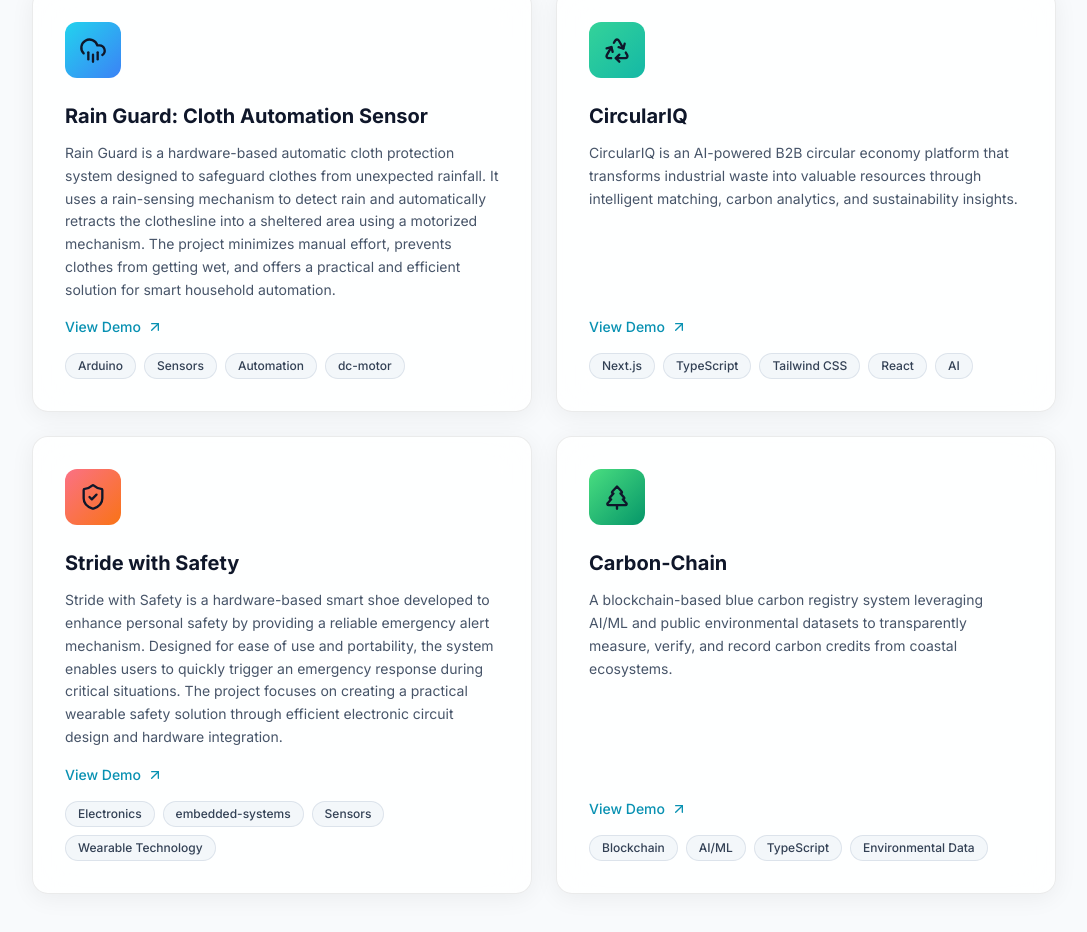
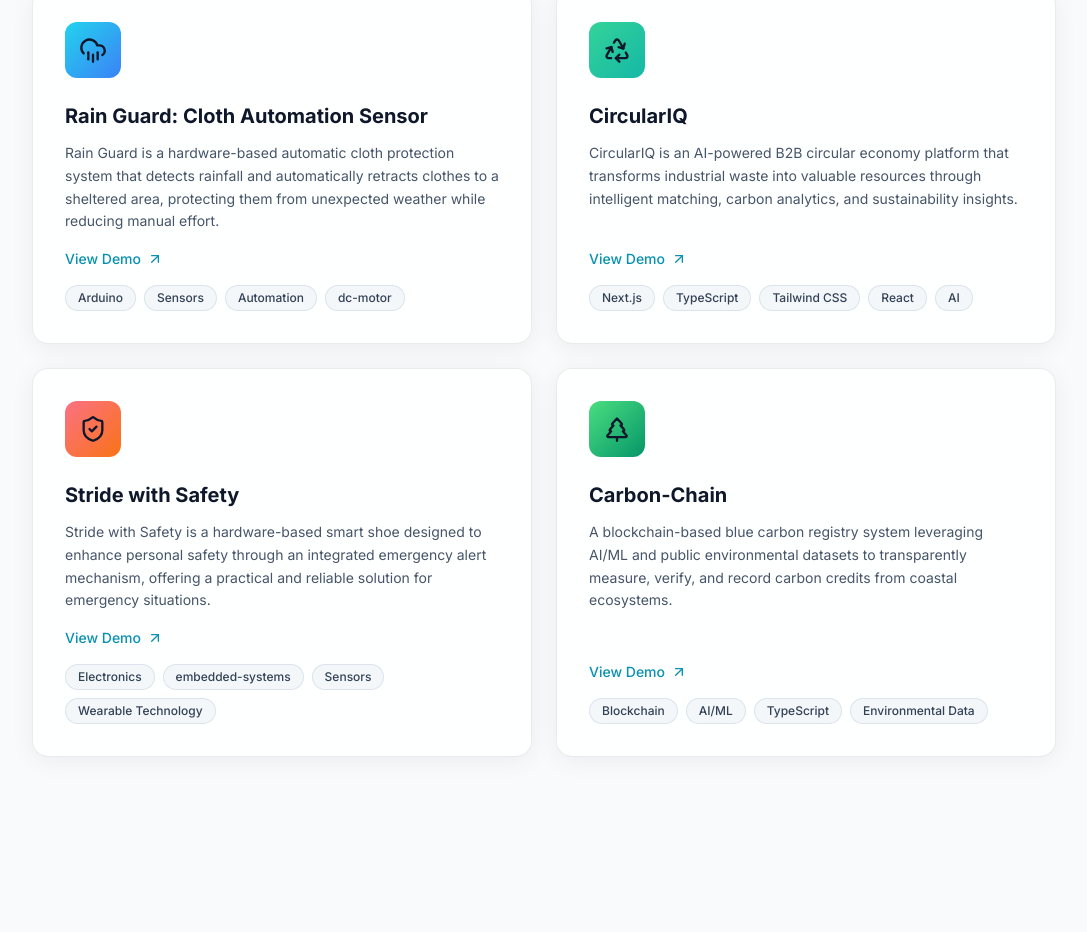
Before and after one commit to priyanka02072006/Portfolio, a React (Vite) app: page / in a window 1280 px wide. Shown: the part 4912-5844 px from the top of the page, without its empty margins (96-1183 px from the left). Built offline with nearby package versions, Linux system fonts and the light colour scheme.

Commit message:
Update Projects.tsx

```diff
--- a/src/sections/Projects.tsx
+++ b/src/sections/Projects.tsx
@@ -6,7 +6,7 @@ import { useScrollReveal, useTilt } from '../hooks/useAnimations';
 const projects = [
   {
     title: 'Rain Guard: Cloth Automation Sensor',
-    description: 'Rain Guard is a hardware-based automatic cloth protection system designed to safeguard clothes from unexpected rainfall. It uses a rain-sensing mechanism to detect rain and automatically retracts the clothesline into a sheltered area using a motorized mechanism. The project minimizes manual effort, prevents clothes from getting wet, and offers a practical and efficient solution for smart household automation.',
+    description: 'Rain Guard is a hardware-based automatic cloth protection system that detects rainfall and automatically retracts clothes to a sheltered area, protecting them from unexpected weather while reducing manual effort.',
     tech: ['Arduino', 'Sensors', 'Automation', 'dc-motor'],
     icon: CloudRain,
     color: 'from-cyan-400 to-blue-500',
@@ -22,7 +22,7 @@ const projects = [
   },
   {
     title: 'Stride with Safety',
-    description: 'Stride with Safety is a hardware-based smart shoe developed to enhance personal safety by providing a reliable emergency alert mechanism. Designed for ease of use and portability, the system enables users to quickly trigger an emergency response during critical situations. The project focuses on creating a practical wearable safety solution through efficient electronic circuit design and hardware integration.',
+    description: 'Stride with Safety is a hardware-based smart shoe designed to enhance personal safety through an integrated emergency alert mechanism, offering a practical and reliable solution for emergency situations.',
     tech: ['Electronics', 'embedded-systems', 'Sensors', 'Wearable Technology'],
     icon: ShieldCheck,
     color: 'from-rose-400 to-orange-500',
```
